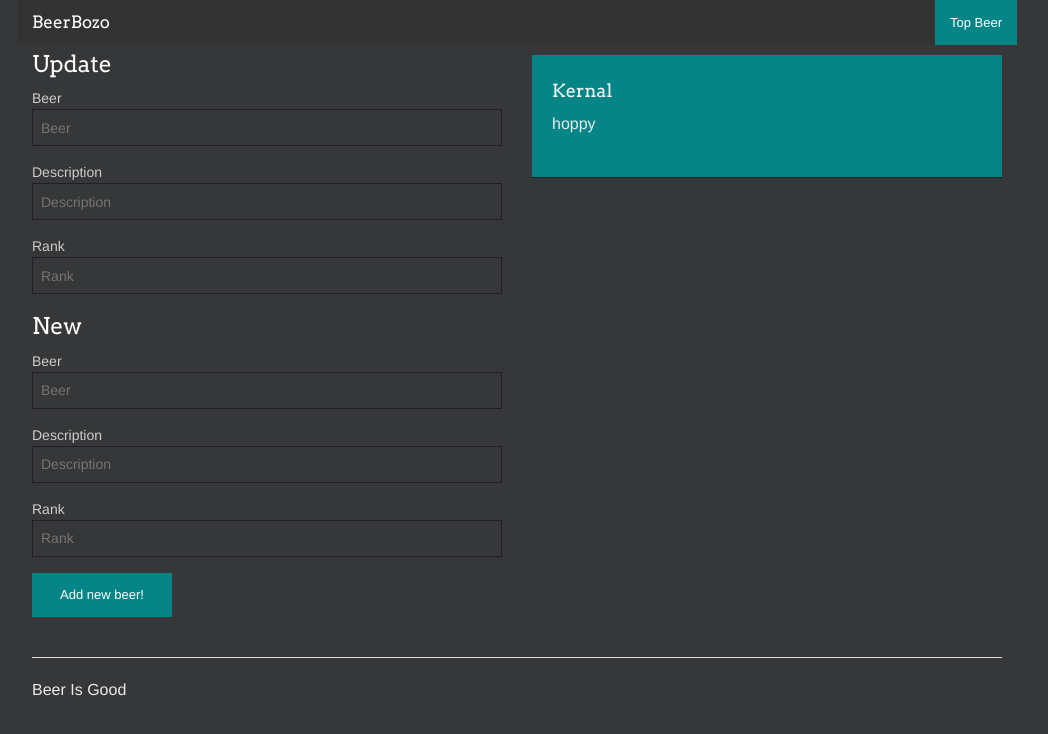
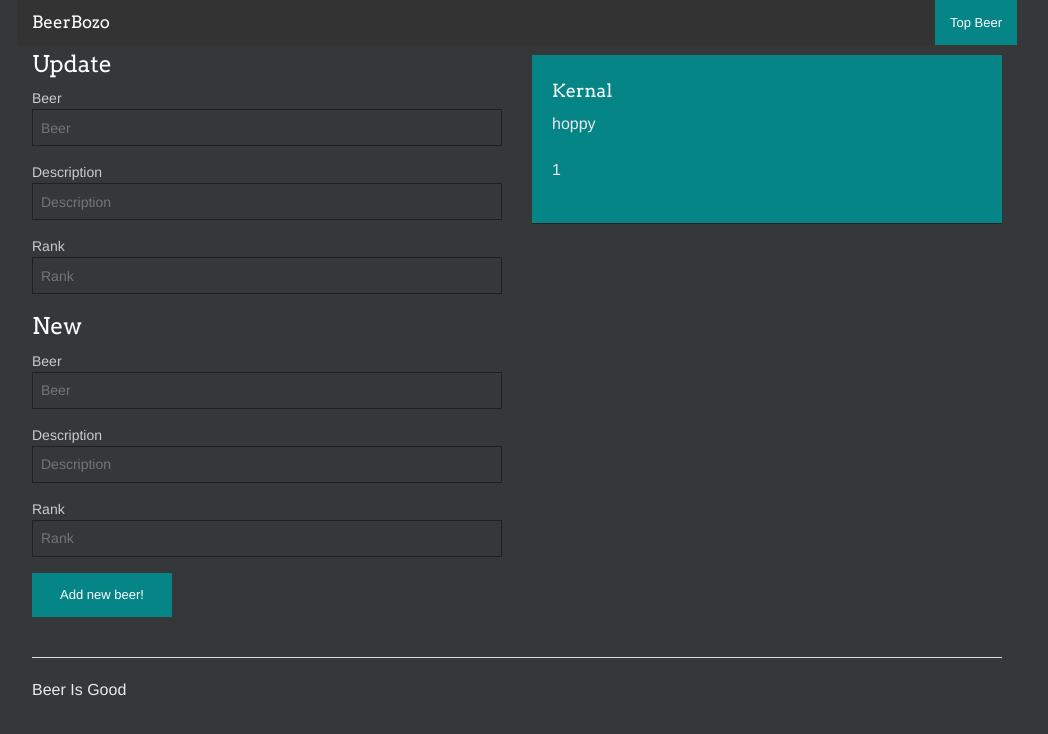
Before and after one commit to jngrainger/BeerBozo, a plain HTML site: page index.html in a window 1280 px wide. Shown: the whole page, without its empty margins (123-1171 px from the left). Drawn offline with Linux system fonts and the light colour scheme; a web font is replaced by a local one.

Commit message:
added rank

```diff
--- a/partials/main.html
+++ b/partials/main.html
@@ -35,6 +35,7 @@
         <h5>{{beer.title}}</h5>
       </div>
       <p>{{beer.description}}</p>
+      <p>{{beer.rank}}</p>
     </li>
   </ul>
 </div>
```
